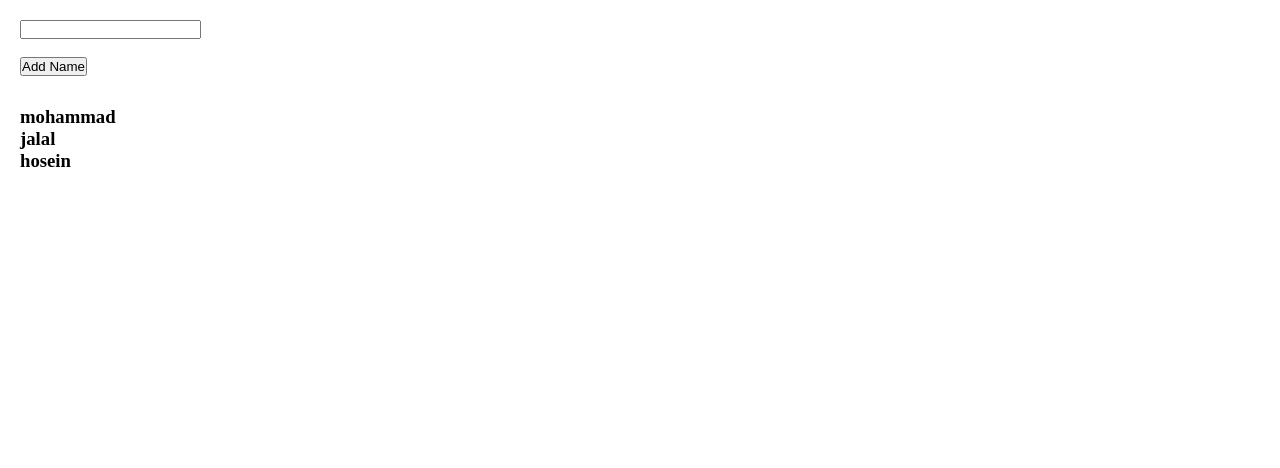
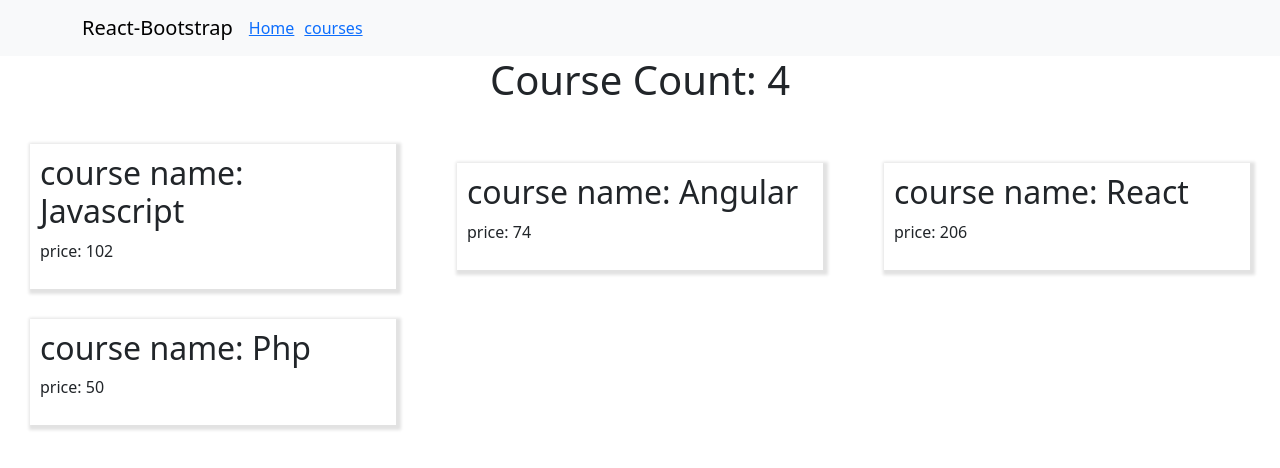
Before and after one commit to mowhammadali/react-query, a React (Create React App) app: page /courses in a window 1280 px wide. Shown: the top 468 px of the page. Built offline with nearby package versions, Linux system fonts and the light colour scheme; data requests are answered from the project's data file.

Commit message:
add query configs

```diff
--- a/db.json
+++ b/db.json
@@ -1,16 +1,24 @@
 {
-  "users": [
+  "courses": [
     {
       "id": "1",
-      "name": "mohammad"
+      "name": "Javascript",
+      "price": "102"
     },
     {
       "id": "2",
-      "name": "jalal"
+      "name": "Angular",
+      "price": "74"
     },
     {
-      "id": "91f35cab-2d53-492c-a33b-7bfb1eace207",
-      "name": "hosein"
+      "id": "3",
+      "name": "React",
+      "price": "206"
+    },
+    {
+      "id": "4",
+      "name": "Php",
+      "price": "50"
     }
   ]
 }
--- a/package.json
+++ b/package.json
@@ -7,11 +7,15 @@
     "@testing-library/react": "^13.4.0",
     "@testing-library/user-event": "^13.5.0",
     "axios": "^1.6.7",
+    "bootstrap": "^5.3.3",
     "json-server": "^1.0.0-alpha.23",
     "react": "^18.2.0",
+    "react-bootstrap": "^2.10.1",
     "react-dom": "^18.2.0",
     "react-query": "^3.39.3",
+    "react-router-dom": "^6.22.3",
     "react-scripts": "5.0.1",
+    "styled-components": "^6.1.8",
     "uuid": "^9.0.1",
     "web-vitals": "^2.1.4"
   },
--- a/src/app/App.js
+++ b/src/app/App.js
@@ -1,41 +1,22 @@
-import React, { useEffect, useState } from 'react';
-import axios from 'axios';
-import { v4 } from 'uuid';
+import React from 'react';
+import { Routes , Route } from 'react-router-dom';
+import { QueryClientProvider , QueryClient } from 'react-query';
+import { ReactQueryDevtools } from 'react-query/devtools';
+import Navbar from '../components/Navbar';
+import Home from '../pages/Home';
+import Courses from '../pages/Courses';
 
 const App = () => {
-    const [name , setName] = useState('');
-    const [refresh , setRefresh] = useState(false);
-    const [users , setUsers] = useState([]);
-
-    const sendNameToServer = () => {
-        if (name) {
-            axios.post('http://localhost:3001/users' , {id: v4() , name: name})
-                .then(res => {
-                    console.log(res);
-                    setRefresh(prev => !prev);
-                })
-                .catch(err => console.log(err))
-        }
-    }
-
-    useEffect(() => {
-        axios.get('http://localhost:3001/users')
-            .then(res => setUsers(res.data))
-            .catch(err => console.log(err))
-    } , [refresh])
-
+    const queryClient = new QueryClient();
     return (
-        <div style={{padding: '20px'}}>
-            <div>
-                <input value={name} type='text' onChange={e => setName(e.target.value)}/>
-                <br />
-                <br />
-                <button onClick={sendNameToServer}>Add Name</button>
-            </div>
-            <div style={{marginTop: '30px'}}>
-                {users.map((user , index) => <h3 key={index}>{user.name}</h3>)}
-            </div>
-        </div>
+        <QueryClientProvider client={queryClient}>
+            <Navbar />
+            <Routes>
+                <Route path='/' element={<Home />}/>
+                <Route path='/courses' element={<Courses />}/>
+            </Routes>
+            <ReactQueryDevtools position='top-right'/>
+        </QueryClientProvider>
     )
 }
 
--- /dev/null
+++ b/src/components/Count.jsx
@@ -0,0 +1,21 @@
+import { useQuery } from 'react-query';
+import axios from 'axios';
+
+const Count = () => {
+    const query = useQuery('courses' , fetchCourse , { cacheTime: 5000 });
+    const { data } = query;
+
+    async function fetchCourse () {
+        try {
+            const response = await axios.get('http://localhost:3001/courses');
+            return response;
+        }
+        catch (err) {
+            return err.message;
+        }
+    }
+
+    return data?.data?.length;
+}
+
+export default Count;
--- /dev/null
+++ b/src/components/Course.jsx
@@ -0,0 +1,19 @@
+import React from 'react';
+import styled from "styled-components";
+
+const Course = ({name , price}) => {
+    return (
+        <Card>
+            <h2>course name: {name}</h2>
+            <p>price: {price}</p>
+        </Card>
+    )
+}
+
+const Card = styled.div`
+    width: 30%;
+    padding: 10px;
+    box-shadow: 2px 2px 3px 3px #e2e2e2;
+`
+
+export default Course;
--- /dev/null
+++ b/src/components/Navbar.jsx
@@ -0,0 +1,22 @@
+import React from "react";
+import { Link } from "react-router-dom";
+import { Container, Nav, Navbar as Menu } from "react-bootstrap";
+
+const Navbar = () => {
+  return (
+    <Menu expand="lg" className="bg-body-tertiary">
+      <Container>
+        <Menu.Brand href="#home">React-Bootstrap</Menu.Brand>
+        <Menu.Toggle aria-controls="basic-navbar-nav" />
+        <Menu.Collapse id="basic-navbar-nav">
+          <Nav className="me-auto" style={{display: 'flex' , gap: '10px'}}>
+            <Link to="/">Home</Link>
+            <Link to="/courses">courses</Link>
+          </Nav>
+        </Menu.Collapse>
+      </Container>
+    </Menu>
+  );
+};
+
+export default Navbar;
--- a/src/index.css
+++ b/src/index.css
@@ -3,3 +3,7 @@
     margin: 0;
     box-sizing: border-box;
 }
+
+#nothing {
+    color: #e2e2e2;
+}
--- a/src/index.js
+++ b/src/index.js
@@ -1,9 +1,14 @@
 import React from 'react';
 import ReactDOM from 'react-dom/client';
+import 'bootstrap/dist/css/bootstrap.min.css';
 import './index.css';
 import App from './app/App';
+import { BrowserRouter } from 'react-router-dom';
 
 const root = ReactDOM.createRoot(document.getElementById('root'));
+
 root.render(
-  <App />
+  <BrowserRouter>
+    <App />
+  </BrowserRouter>
 );
--- /dev/null
+++ b/src/pages/Courses.jsx
@@ -0,0 +1,50 @@
+import React from "react";
+import styled from "styled-components";
+import axios from 'axios';
+import Course from "../components/Course";
+import Count from "../components/Count";
+import { useQuery } from 'react-query';
+
+const Courses = () => {
+    const query = useQuery('courses' , fetchCourse , { cacheTime: 5000 });
+    const { data , isLoading } = query;
+
+    async function fetchCourse () {
+        try {
+            const response = await axios.get('http://localhost:3001/courses');
+            return response;
+        }
+        catch (err) {
+            return err.message;
+        }
+    }
+
+    return (
+        <div>
+            <Title>Course Count: <Count /> </Title>
+            <Container>
+                {
+                    isLoading ? <h5>Loading ....</h5>
+                    :
+                    data?.data?.map(course => <Course key={course.id} {...course}/>)
+                }
+            </Container>
+        </div>
+    );
+};
+
+const Container = styled.div`
+    margin: 40px 0;
+    padding: 0 30px;
+    display: flex;
+    flex-wrap: wrap;
+    align-items: center;
+    justify-content: space-between;
+    gap: 30px;
+`
+
+const Title = styled.h1`
+    text-align: center;
+`
+
+export default Courses;
--- /dev/null
+++ b/src/pages/Home.jsx
@@ -0,0 +1,17 @@
+import React from 'react';
+import styled from 'styled-components';
+
+const Home = () => {
+    return (
+        <div>
+            <H1>Courses</H1>
+        </div>
+    )
+}
+
+const H1 = styled.h1`
+    margin: 20px 0;
+    text-align: center;
+`
+
+export default Home;
```
Also changed, not shown: vercel.json (deleted), 2 other files (tests, documents, lock files or other folders).
